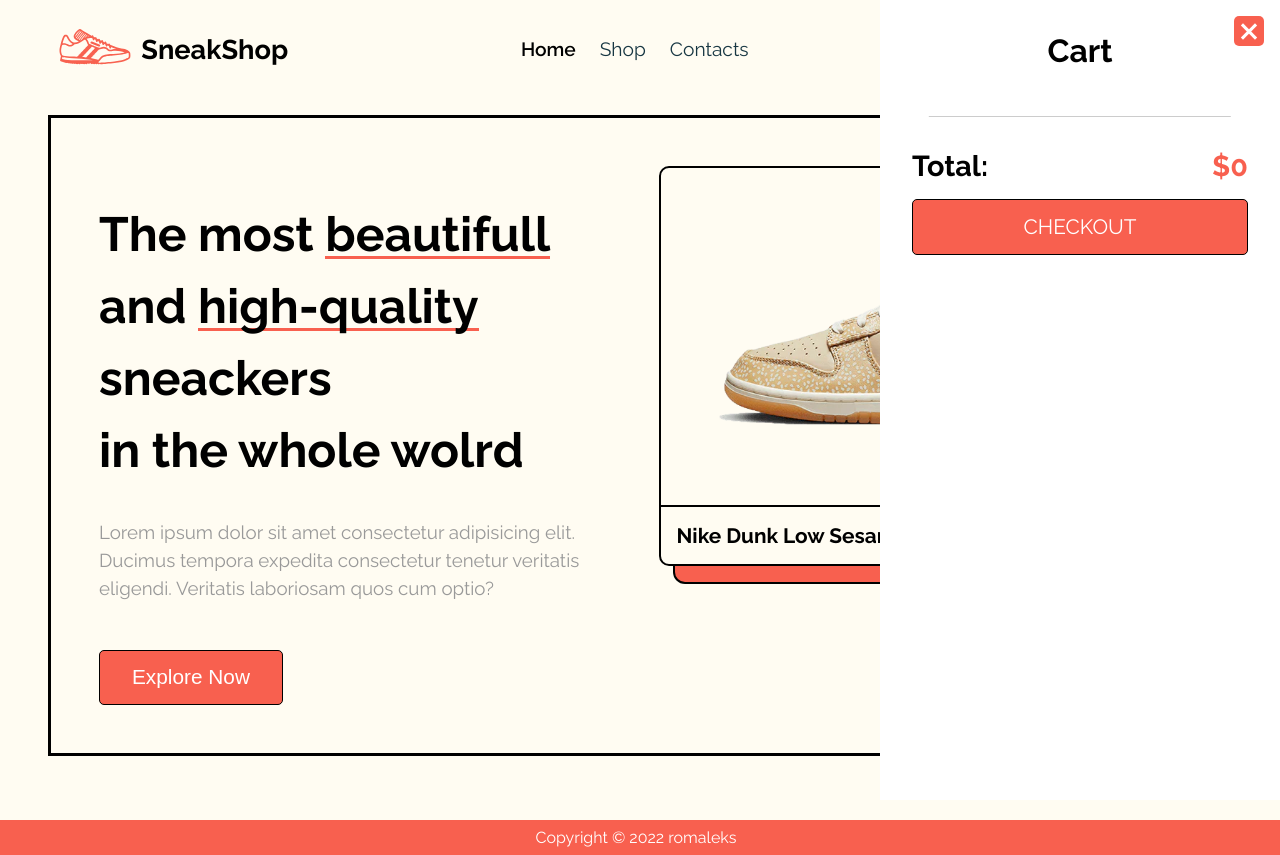
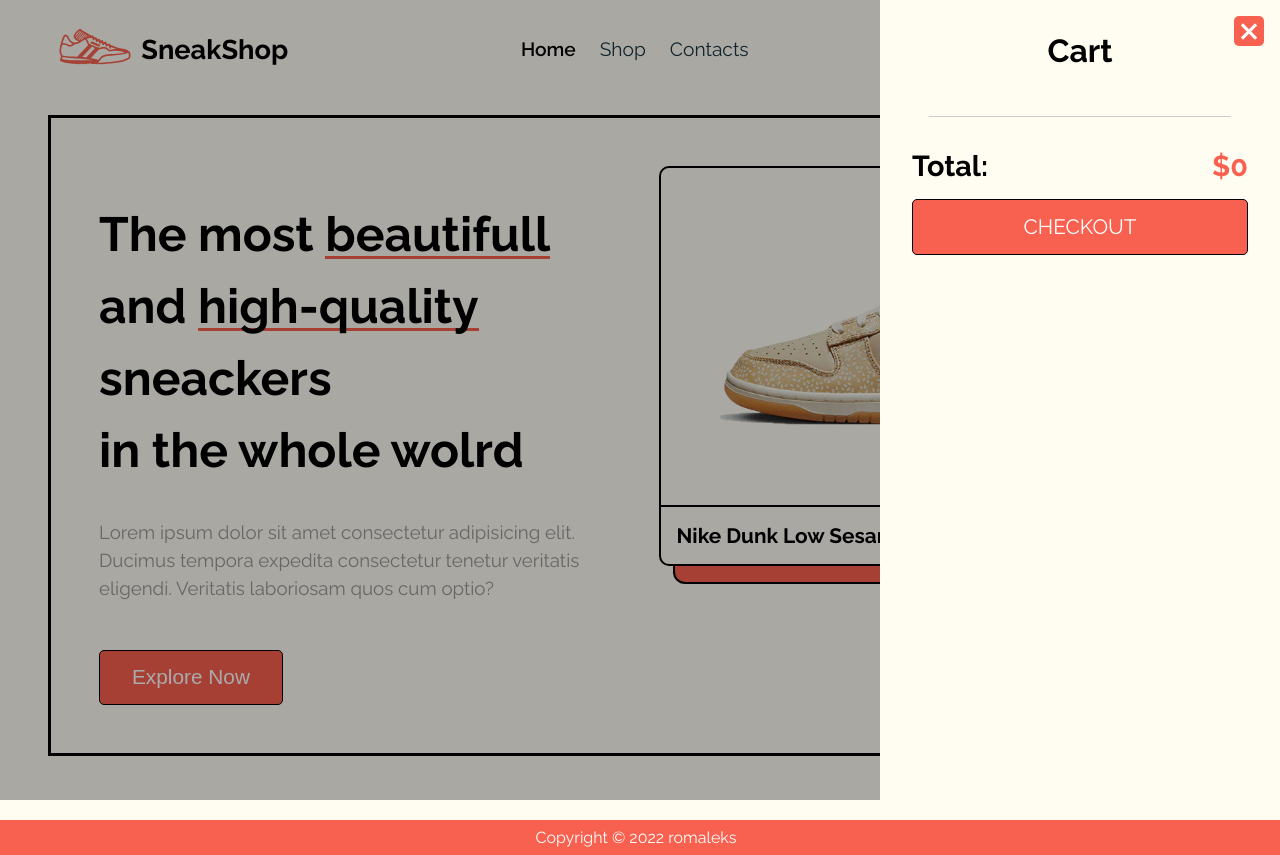
Before and after one commit to romaleks/Shopping-Cart, a React (Create React App) app: page / in a window 1280 px wide. Both pictures are taken after a click on the icon 1001 px from the left and 44 px from the top of the page. Built offline with nearby package versions, Linux system fonts and the light colour scheme.

Commit message:
Add dark background on cart opens

```diff
--- a/src/components/Cart.js
+++ b/src/components/Cart.js
@@ -9,6 +9,8 @@ const Cart = ({ status, closeCart, items }) => {
   }
 
   return (
+    <>
+      <div className={`overlay ${status ? 'active' : ''}`} onClick={closeCart}></div>
       <div className={`cart ${status ? 'active' : ''}`}>
         <div className='close-btn' onClick={closeCart}></div>
         <div className='title'>Cart</div>
@@ -36,6 +38,7 @@ const Cart = ({ status, closeCart, items }) => {
         </div>
         <div className='checkout-btn btn'>checkout</div>
       </div>
+    </>
   )
 }
 
--- a/src/styles/main.scss
+++ b/src/styles/main.scss
@@ -2,6 +2,7 @@
 @import url('https://fonts.googleapis.com/css2?family=Raleway:wght@400;600;700&display=swap');
 @import url('https://fonts.googleapis.com/css2?family=Lato&display=swap');
 // Constants
+$main: #fffcf2;
 $orange: hsl(6, 92%, 64%);
 $blue: hsl(187, 70%, 53%);
 $grey: hsl(198, 47%, 18%);
@@ -18,7 +19,7 @@ $second-font: 'Lato', sans-serif;
 body {
   font-family: $main-font;
   height: 100vh;
-  background: #fffcf2;
+  background: $main;
   overflow-x: hidden;
 }
 .App {
@@ -46,6 +47,7 @@ main {
   color: #fff;
   box-shadow: 0 0 0 $grey;
   transition: all 0.2s ease;
+  user-select: none;
   cursor: pointer;
   &:hover {
     transform: translate(-0.5rem, -0.5rem);
@@ -381,7 +383,7 @@ header {
   transform: translateX(100%);
   transition: transform 0.3s ease;
   z-index: 5;
-  background: #fff;
+  background: $main;
   &.active {
     transform: translateX(0%);
   }
@@ -397,6 +399,11 @@ header {
     display: flex;
     justify-content: center;
     align-items: center;
+    transition: all 0.1s ease;
+    &:hover {
+      transform: translate(-3px, -3px);
+      box-shadow: 3px 3px 0 $grey;
+    }
     &:before {
       content: '';
       position: absolute;
@@ -459,7 +466,7 @@ header {
           transform: translate(50%, -50%);
           font-family: $second-font;
           line-height: 0;
-          background: #fff;
+          background: $main;
         }
         img {
           width: 80px;
@@ -504,3 +511,16 @@ header {
   color: #fff;
   background: $orange;
 }
+.overlay {
+  position: absolute;
+  top: 0;
+  left: 0;
+  width: 100%;
+  height: 100%;
+  visibility: hidden;
+  transition: all 0.3s ease;
+  &.active {
+    background: #0005;
+    visibility: visible;
+  }
+}
```
Lines whose indentation alone changed are shown as unchanged.
